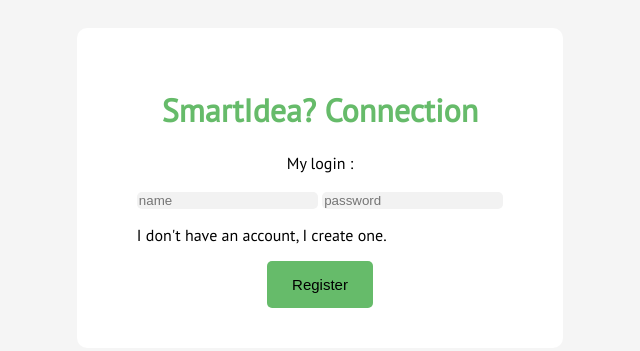
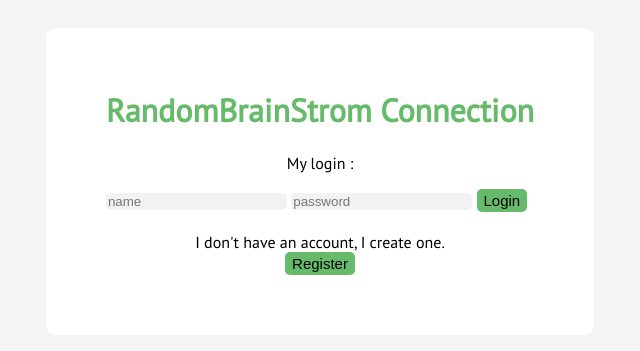
Before and after one commit to Chourisse/RandomBrainStorm, a plain HTML site: page index.html in a window 1280 px wide. Shown: the whole page, without its empty margins (320-960 px from the left). Drawn offline with Linux system fonts and the light colour scheme.

Commit message:
Add files via upload

```diff
--- a/index.html
+++ b/index.html
@@ -3,12 +3,12 @@
 <head>
 	<meta charset="utf-8">
 	<meta name="viewport" content="width=device-width, initial-scale=1">
-	<title>SmartIdea?</title>
+	<title>RandomBrainStrom</title>
 	<link rel="stylesheet" type="text/css" href="style.css">
 </head>
 <body>
 	<form>
-		<h1>SmartIdea? Connection</h1>
+		<h1>RandomBrainStrom Connection</h1>
 		<div> <class="social-media">
 			<p><i class="fa-solid fa-globe"></i></p>
 		</div>
@@ -17,9 +17,9 @@
 		<div class="inputs">
 			<input type="name" placeholder="name">
 			<input type="password" placeholder="password">
+			<button type="submit">Login</button>
 		</div>
-
-		<p class="Register">I don't have an <span>account</span>, I <span>create</span> one.</p>
+		<center>I don't have an account, I create one.</center>
 		<div align="center">
 			<button type="submit">Register</button>
 	</form>
--- a/style.css
+++ b/style.css
@@ -5,6 +5,7 @@ body{
 	align-items: center;
 	background-color: #F5F5F5;
 	font-family: 'PT Sans', sans-serif;
+	scroll-behavior: smooth;
 }
 form{
 	margin-top: 20px;
@@ -25,14 +26,14 @@ form h1{
 		flex-direction: column;
 	}
 	form.inputs input[type="name"], input[type="password"], input[type="name"]{
-		padding: 15xp;
 		border-radius: 5px;
 		border: none;
 		background-color: #f2f2f2;
 		outline-color: #66BB6A;
 	}
 	form button{
-		padding: 15px 25px;
+		margin-bottom: 20px;
+		padding: 3px 7px;
 		border: none;
 		border-radius: 5px;
 		outline-color: #lightgrey;
```
